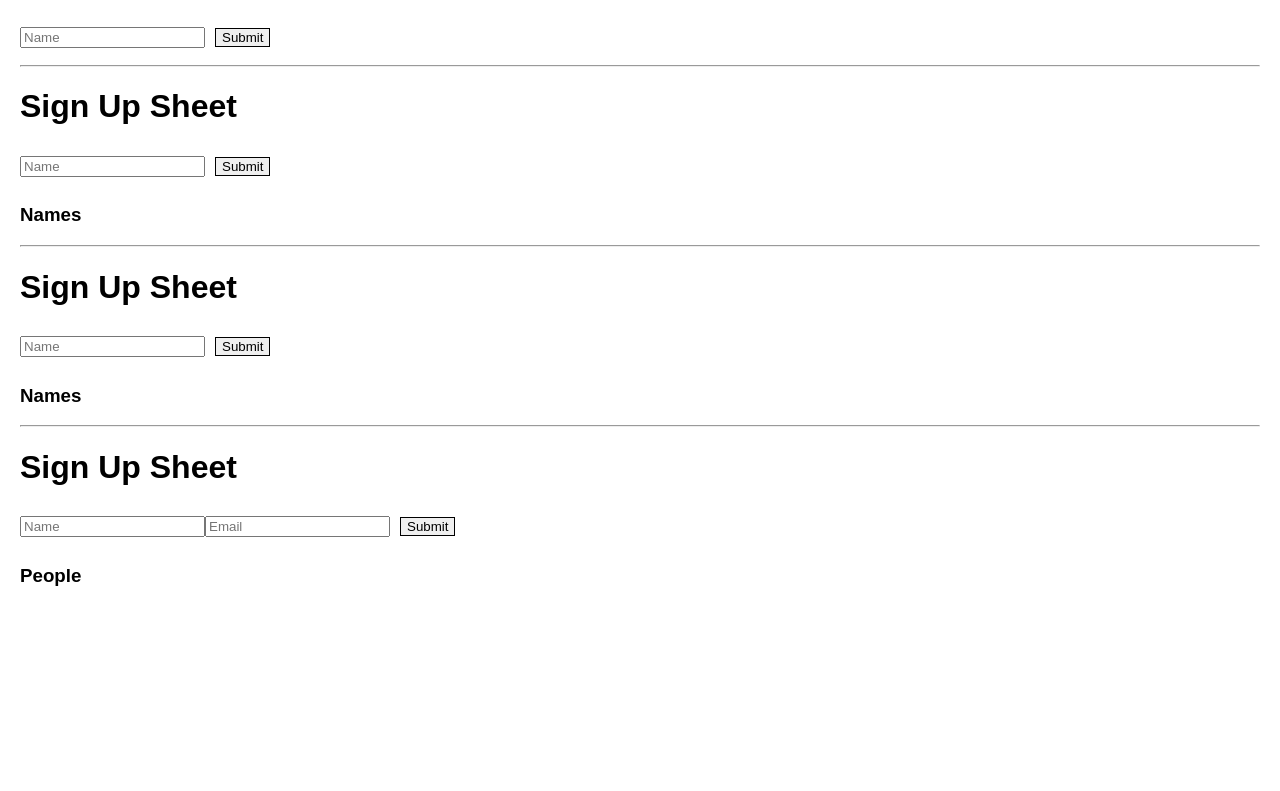
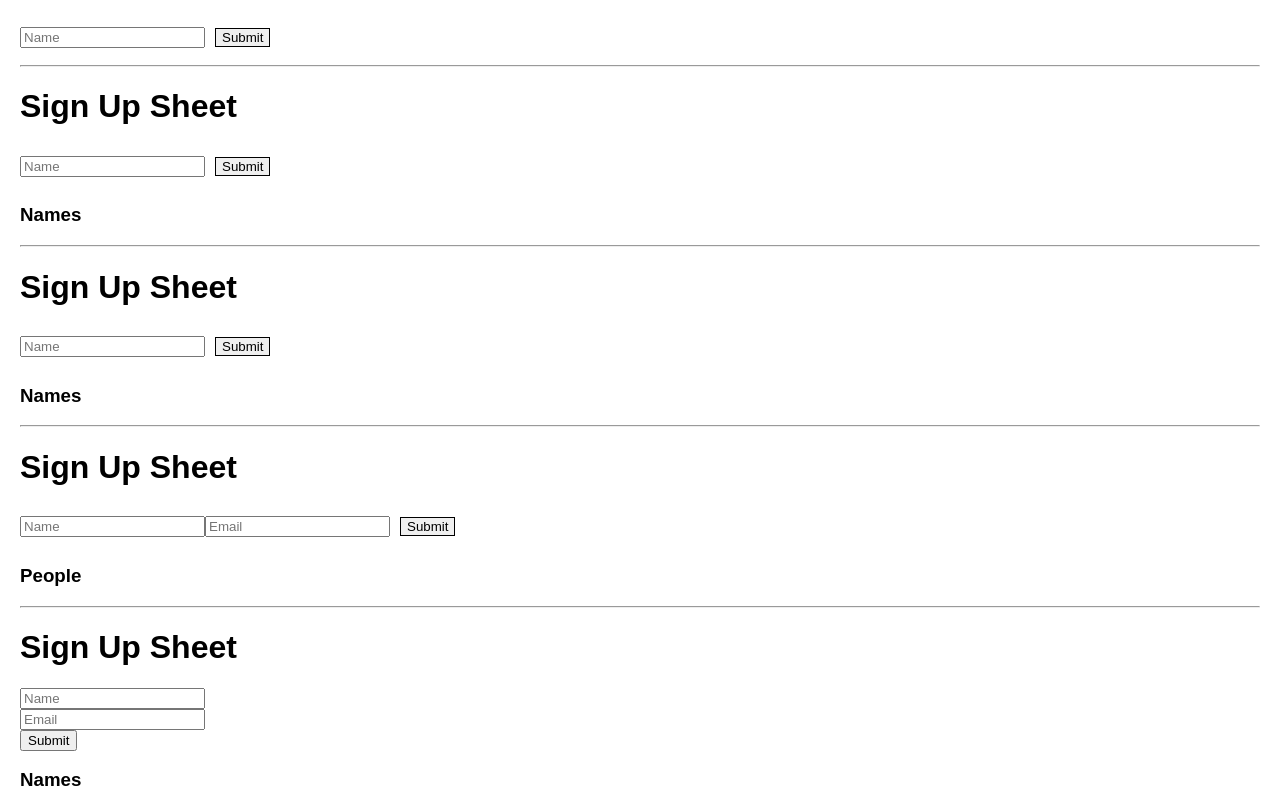
Before and after one commit to bdog72/react-forms, a React app: page / in a window 1280 px wide. Shown: the part 442-1233 px from the top of the page. Before the commit the page ends 1029 px from the top, so only its background shows below. Built offline with nearby package versions, Linux system fonts and the light colour scheme.

Commit message:
added another example

```diff
--- a/src/components/07BasicValidation.js
+++ b/src/components/07BasicValidation.js
@@ -0,0 +1,80 @@
+import React, { Component } from 'react'
+import isEmail from 'validator/lib/isEmail'
+
+export default class BasicValidation07 extends Component {
+  state = {
+    fields: {
+      name: '',
+      email: ''
+    },
+    fieldErrors: {},
+    people: []
+  }
+
+  onFormSubmit = (evt) => {
+    const people = [ ...this.state.people ]
+    const person = this.state.fields
+    const fieldErrors = this.validate(person)
+    this.setState({ fieldErrors })
+    evt.preventDefault()
+
+    if (Object.keys(fieldErrors).length) return
+
+    this.setState({
+      people: people.concat(person),
+      fields: {
+        name: '',
+        email: ''
+      }
+    })
+  }
+
+  onInputChange = (evt) => {
+    const fields = this.state.fields
+    fields[evt.target.name] = evt.target.value
+    this.setState({ fields })
+  }
+
+  validate = (person) => {
+    const errors = {}
+    if (!person.name) errors.name = 'Name Required'
+    if (!person.email) errors.email = 'Email Required'
+    if (person.email && !isEmail(person.email)) errors.email = 'Invalid Email'
+    return errors
+  }
+
+  render () {
+    return (
+      <div>
+        <h1>Sign Up Sheet</h1>
+        <form onSubmit={this.onFormSubmit}>
+          <input
+            placeholder='Name'
+            name='name'
+            value={this.state.fields.name}
+            onChange={this.onInputChange}
+          />
+          <span style={{ color: 'red' }}>{ this.state.fieldErrors.name }</span>
+          <br />
+          <input
+            placeholder='Email'
+            name='email'
+            value={this.state.fields.email}
+            onChange={this.onInputChange}
+          />
+          <span style={{ color: 'red' }}>{ this.state.fieldErrors.email }</span>
+          <br />
+          <input type='submit' />
+        </form>
+        <div>
+          <h3>Names</h3>
+          <ul>
+            { this.state.people.map(({ name, email }, i) =>
+              <li key={i}>{name} ({ email })</li>
+            )}
+          </ul>
+        </div>
+      </div>
+    )
+  }
+}
--- a/src/components/App.js
+++ b/src/components/App.js
@@ -5,10 +5,12 @@ import BasicInput03 from './03BasicInput'
 import BasicInput04 from './04BasicInput'
 import BasicInput05 from './05BasicInput'
 import StateInputMulti from './06StateInputMulti'
+import BasicValidation07 from './07BasicValidation'
 
 class App extends Component {
   render () {
-    return <div>
+    return (
+      <div className='flex'>
         <BasicButton01 />
         <hr />
         <BasicButton02 />
@@ -20,7 +22,10 @@ class App extends Component {
         <BasicInput05 />
         <hr />
         <StateInputMulti />
+        <hr />
+        <BasicValidation07 />
       </div>
+    )
   }
 }
 
```
Also changed, not shown: src/styles/screen.scss (+11 -0 lines). Lines whose indentation alone changed are shown as unchanged.
